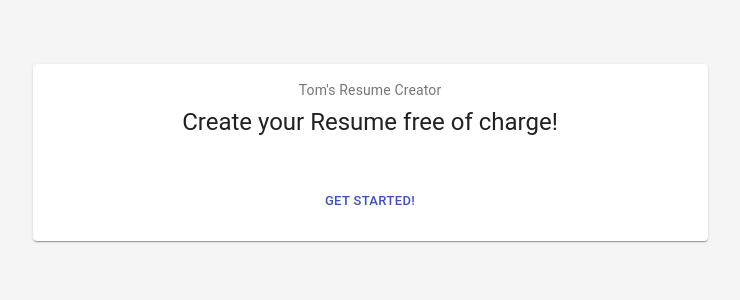
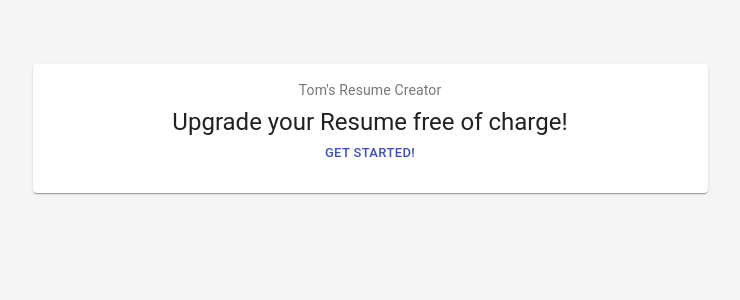
Before and after one commit to TomDamri1/resume-creator, a React (Create React App) app in the folder resume-creator/: page / in a window 1280 px wide. Shown: the top 300 px of the page, without its empty margins (270-1010 px from the left). Built offline with nearby package versions, Linux system fonts and the light colour scheme.

Commit message:
added - style changes and hooks

```diff
--- a/resume-creator/src/App.js
+++ b/resume-creator/src/App.js
@@ -1,7 +1,7 @@
 import React from 'react';
 import './App.css';
 import {Route , Switch} from 'react-router-dom';
-import UserDetails from './Form/UserDetails';
+import FormBasicDetails from './Form/FormBasicDetails';
 import GetStarted from './Form/GetStarted'
 
 function App() {
@@ -15,9 +15,9 @@ function App() {
               }
           />
           <Route
-              exact path='/form/userdetails'
+              exact path='/form/basicdetails'
               render={()=>
-                  <UserDetails/>
+                  <FormBasicDetails/>
               }
           />
         </Switch>
--- /dev/null
+++ b/resume-creator/src/Form/FormBasicDetails.js
@@ -0,0 +1,83 @@
+import React, { Component } from 'react'
+import TextField from '@material-ui/core/TextField';
+import Button from '@material-ui/core/Button';
+import './form.css';
+import { createBrowserHistory } from 'history'
+import BasicDetails from '../hooks/BasicDetails';
+import FormWraper from './FormWraper'
+
+function FormBasicDetails (){
+    const [info , setInfo] = BasicDetails();
+    const next = () =>{
+        let _history = createBrowserHistory();
+        _history.push('/form/profile')
+    }
+    const handleSubmit = (e) =>{
+        e.preventDefault();
+        console.log(info)
+
+
+    }
+    const handleChange= (e) => {
+        setInfo({...info ,
+            [e.target.name] : e.target.value});
+    }
+    return (
+        <FormWraper>
+        <form onSubmit={handleSubmit}>
+            <li>
+            <TextField
+                name='firstName'
+                id="outlined-name"
+                label="First Name"
+                margin="normal"
+                variant="outlined"
+                value={info.firstName}
+                onChange={handleChange}
+            />
+            </li>
+            <li>
+            <TextField
+                name='lastName'
+                id="outlined-name"
+                label="Last Name"
+                margin="normal"
+                variant="outlined"
+                value={info.lastName}
+                onChange={handleChange}
+            />
+            </li>
+            <li>
+            <TextField
+                name='email'
+                id="outlined-name"
+                label="Email"
+                margin="normal"
+                variant="outlined"
+                value={info.email}
+                onChange={handleChange}
+            />
+            </li>
+            <li>
+            <TextField
+                name='jobTitle'
+                id="outlined-name"
+                label="Job Title"
+                margin="normal"
+                variant="outlined"
+                value={info.jobTitle}
+                onChange={handleChange}
+            />
+            </li>
+            <li>
+                <Button type='submit' variant="contained" color="primary">
+                Submit
+            </Button>
+            </li>
+        </form>
+        </FormWraper>
+    )
+}
+
+
+export default FormBasicDetails
--- /dev/null
+++ b/resume-creator/src/Form/FormWraper.js
@@ -0,0 +1,44 @@
+import React from 'react';
+import { makeStyles } from '@material-ui/core/styles';
+import Card from '@material-ui/core/Card';
+import CardActions from '@material-ui/core/CardActions';
+import CardContent from '@material-ui/core/CardContent';
+import Button from '@material-ui/core/Button';
+import Typography from '@material-ui/core/Typography';
+
+const useStyles = makeStyles({
+  card: {
+    minWidth: 275,
+    maxWidth: 675,
+    margin: 'auto',
+    marginTop: '4em',
+  },
+  bullet: {
+    display: 'inline-block',
+    margin: '0 2px',
+    transform: 'scale(0.8)',
+  },
+  title: {
+    fontSize: 14,
+  },
+  pos: {
+    marginBottom: 12,
+  },
+});
+
+export default function FormWraper(props) {
+  const classes = useStyles();
+  return (
+    <Card className={classes.card}>
+      <CardContent>
+        <Typography className={classes.title} color="textSecondary" gutterBottom>
+            {props.header}
+        </Typography>
+        <Typography variant="h5" component="h2">
+            {props.instructions}
+        </Typography>
+            {props.children}
+      </CardContent>
+    </Card>
+  );
+}
--- a/resume-creator/src/Form/GetStarted.js
+++ b/resume-creator/src/Form/GetStarted.js
@@ -6,53 +6,30 @@ import Typography from '@material-ui/core/Typography';
 import { withStyles } from '@material-ui/core/styles';
 import { createBrowserHistory } from 'history'
 import {Link} from 'react-router-dom'
+import FormWraper from './FormWraper'
 
-const styles = {
-    card: {
-      minWidth: 275,
-      maxWidth: 675,
-      margin: 'auto',
-      marginTop: '4em',
-    },
-    title: {
-      fontSize: 14,
-    },
-    pos: {
-      marginBottom: 12,
-    },
-    header:{
-        marginBottom: '3rem'
-    },
-    link:{
-        textDecoration: 'none'
-    },
-  };
 
-export class GetStarted extends Component {
-    getStarted = () =>{
+function GetStarted() {
+    const getStarted = () =>{
         let _history = createBrowserHistory();
-        _history.push('/form/userdetails')
+        _history.push('/form/basicdetails')
     }
-    render() {
-        const { classes } = this.props;
-        return (
-            <Card className={classes.card}>
-                <CardContent>
-                <Typography className={classes.title} color="textSecondary" gutterBottom>
-                    Tom's Resume Creator
-                </Typography>
-                <Typography className={classes.header} variant="h5" component="h2">
-                    Create your Resume free of charge!
-                </Typography>
-                <Link to='/form/userdetails' className={classes.link}>
-                    <Button onClick={this.getStarted} color='primary' size="small">
-                            Get Started!
-                    </Button>
-                </Link>
-                </CardContent>
-            </Card>
-        )
-    }
+    const header = "Tom's Resume Creator";
+    const instructions = "Upgrade your Resume free of charge!"
+
+    return (
+        <FormWraper
+            header={header}
+            instructions={instructions}
+        >
+        <Link to='/form/basicdetails' style={{textDecoration: 'none'}}>
+            <Button onClick={getStarted} color='primary' size="small">
+                    Get Started!
+            </Button>
+        </Link>
+        </FormWraper>
+    )
 }
 
-export default withStyles(styles)(GetStarted)
+
+export default GetStarted;
--- a/resume-creator/src/Form/UserDetails.js
+++ /dev/null
@@ -1,66 +0,0 @@
-import React, { Component } from 'react'
-import TextField from '@material-ui/core/TextField';
-import Button from '@material-ui/core/Button';
-import './form.css';
-import { createBrowserHistory } from 'history'
-import useInfo from '../hooks/useInfo';
-export class UserDetails extends Component {
-    next = () =>{
-        let _history = createBrowserHistory();
-        _history.push('/form/profile')
-    }
-    handleSubmit = (e) =>{
-        e.preventDefault();
-        this.context.functions.setContextState({
-            firstName : this.context.firstName,
-            lastName : this.context.lastName
-        })
-        this.next();
-    }
-    render() {
-        return (
-            <form onSubmit={this.handleSubmit}>
-                <li>
-                <TextField
-                    name='firstName'
-                    id="outlined-name"
-                    label="First Name"
-                    margin="normal"
-                    variant="outlined"
-                    value={this.context.firstName}
-                    onChange={this.context.functions.handleChange}
-                />
-                </li>
-                <li>
-                <TextField
-                    name='lastName'
-                    id="outlined-name"
-                    label="Last Name"
-                    margin="normal"
-                    variant="outlined"
-                    value={this.context.lastName}
-                    onChange={this.context.functions.handleChange}
-                />
-                </li>
-                <li>
-                <TextField
-                    name='email'
-                    id="outlined-name"
-                    label="Email"
-                    margin="normal"
-                    variant="outlined"
-                    value={this.context.email}
-                    onChange={this.context.functions.handleChange}
-                />
-                </li>
-                <li>
-                 <Button type='submit' variant="contained" color="primary">
-                    Submit
-                </Button>
-                </li>
-            </form>
-        )
-    }
-}
-
-export default UserDetails
--- a/resume-creator/src/hooks/BasicDetails.js
+++ b/resume-creator/src/hooks/BasicDetails.js
@@ -7,16 +7,7 @@ function BasicDetails() {
             email:'',
             jobTitle:'',
         });
-    return (
-        <div>
-
-        </div>
-    )
+    return [basicDetails , setBasicDetails]
 }
 
 export default BasicDetails
-
-
-let handleChange= (e) => {
-    this.setState({[e.target.name] : e.target.value})
-}
```
Also changed, not shown: resume-creator/src/hooks/ExperienceDetails.js (+2 -11 lines).
